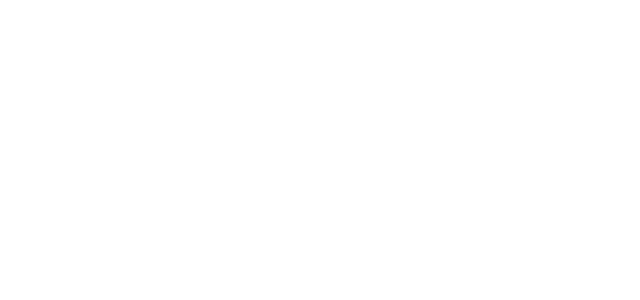
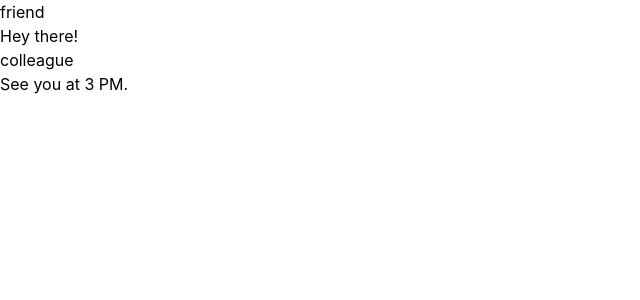
Before and after one commit to jeonlyung/react-instargram, a React (Create React App) app in the folder client/: page /dm/directMessages in a window 1280 px wide. Before the commit this address had no page. Shown: the top 300 px of the page, without its empty margins (0-640 px from the left). Built offline with nearby package versions, Linux system fonts and the light colour scheme.

Commit message:
인스타 DM페이지 추가

```diff
--- /dev/null
+++ b/client/src/components/ui/ChatList.tsx
@@ -0,0 +1,30 @@
+import React from 'react';
+
+interface ChatListItemProps {
+  id: number;
+  username: string;
+  lastMessage: string;
+  onClick: (id: number) => void;
+}
+
+const ChatListItem: React.FC<ChatListItemProps> = ({ id, username, lastMessage, onClick }) => (
+  <div className="chat-list-item" onClick={() => onClick(id)}>
+    <h4>{username}</h4>
+    <p>{lastMessage}</p>
+  </div>
+);
+
+interface ChatListProps {
+  chats: { id: number; username: string; lastMessage: string }[];
+  onSelectChat: (id: number) => void;
+}
+
+const ChatList: React.FC<ChatListProps> = ({ chats, onSelectChat }) => (
+  <div className="chat-list">
+    {chats.map((chat) => (
+      <ChatListItem key={chat.id} {...chat} onClick={onSelectChat} />
+    ))}
+  </div>
+);
+
+export default ChatList;
--- /dev/null
+++ b/client/src/components/ui/ChatWindow.tsx
@@ -0,0 +1,23 @@
+import React from 'react';
+
+interface Message {
+  id: number;
+  sender: string;
+  content: string;
+}
+
+interface ChatWindowProps {
+  messages: Message[];
+}
+
+const ChatWindow: React.FC<ChatWindowProps> = ({ messages }) => (
+  <div className="chat-window">
+    {messages.map((message) => (
+      <div key={message.id} className={`message ${message.sender === 'me' ? 'sent' : 'received'}`}>
+        <p>{message.content}</p>
+      </div>
+    ))}
+  </div>
+);
+
+export default ChatWindow;
--- /dev/null
+++ b/client/src/components/ui/MessageInput.tsx
@@ -0,0 +1,30 @@
+import React, { useState } from 'react';
+
+interface MessageInputProps {
+  onSendMessage: (content: string) => void;
+}
+
+const MessageInput: React.FC<MessageInputProps> = ({ onSendMessage }) => {
+  const [message, setMessage] = useState('');
+
+  const handleSend = () => {
+    if (message.trim()) {
+      onSendMessage(message);
+      setMessage('');
+    }
+  };
+
+  return (
+    <div className="message-input">
+      <input
+        type="text"
+        value={message}
+        onChange={(e) => setMessage(e.target.value)}
+        placeholder="Type a message..."
+      />
+      <button onClick={handleSend}>Send</button>
+    </div>
+  );
+};
+
+export default MessageInput;
--- a/client/src/index.tsx
+++ b/client/src/index.tsx
@@ -3,8 +3,10 @@
 import { BrowserRouter, Routes, Route } from "react-router-dom";
 import reportWebVitals from './reportWebVitals';
 import App from './App';
+import './index.css';
+
 import Signup from './page/signup/Signup';
-import './index.css';
+import DirectMessages from './page/dm/DirectMessages';
 
 const container = document.getElementById('root');
 
@@ -16,14 +18,9 @@
     <React.StrictMode>
       <BrowserRouter>
         <Routes>
-          <Route
-            path = "/"
-            element = { <App/> }
-          />
-          <Route
-            path = "/signup"
-            element = {<Signup/>}
-          />
+          <Route path = "/" element = { <App/> } />
+          <Route path = "/signup" element = {<Signup/>} />
+          <Route path = "/dm/directMessages" element = {<DirectMessages/>} />
         </Routes>
       </BrowserRouter>
     </React.StrictMode>
--- /dev/null
+++ b/client/src/page/dm/DirectMessages.tsx
@@ -0,0 +1,47 @@
+import React, { useState } from 'react';
+import ChatWindow from '../../components/ui/ChatWindow';
+import MessageInput from '../../components/ui/MessageInput';
+import ChatList from '../../components/ui/ChatList';
+
+const DirectMessages: React.FC = () => {
+  const [selectedChatId, setSelectedChatId] = useState<number | null>(null);
+  const [messages, setMessages] = useState<{ [key: number]: { id: number; sender: string; content: string }[] }>({
+    1: [{ id: 1, sender: 'me', content: 'Hello!' }, { id: 2, sender: 'friend', content: 'Hey there!' }],
+  });
+
+  const handleSelectChat = (id: number) => {
+    setSelectedChatId(id);
+  };
+
+  const handleSendMessage = (content: string) => {
+    if (selectedChatId !== null) {
+      setMessages((prev) => ({
+        ...prev,
+        [selectedChatId]: [
+          ...(prev[selectedChatId] || []),
+          { id: prev[selectedChatId]?.length + 1 || 1, sender: 'me', content },
+        ],
+      }));
+    }
+  };
+
+  return (
+    <div className="direct-messages">
+      <ChatList
+        chats={[
+          { id: 1, username: 'friend', lastMessage: 'Hey there!' },
+          { id: 2, username: 'colleague', lastMessage: 'See you at 3 PM.' },
+        ]}
+        onSelectChat={handleSelectChat}
+      />
+      {selectedChatId !== null && (
+        <div className="chat-section">
+          <ChatWindow messages={messages[selectedChatId] || []} />
+          <MessageInput onSendMessage={handleSendMessage} />
+        </div>
+      )}
+    </div>
+  );
+};
+
+export default DirectMessages;
```
